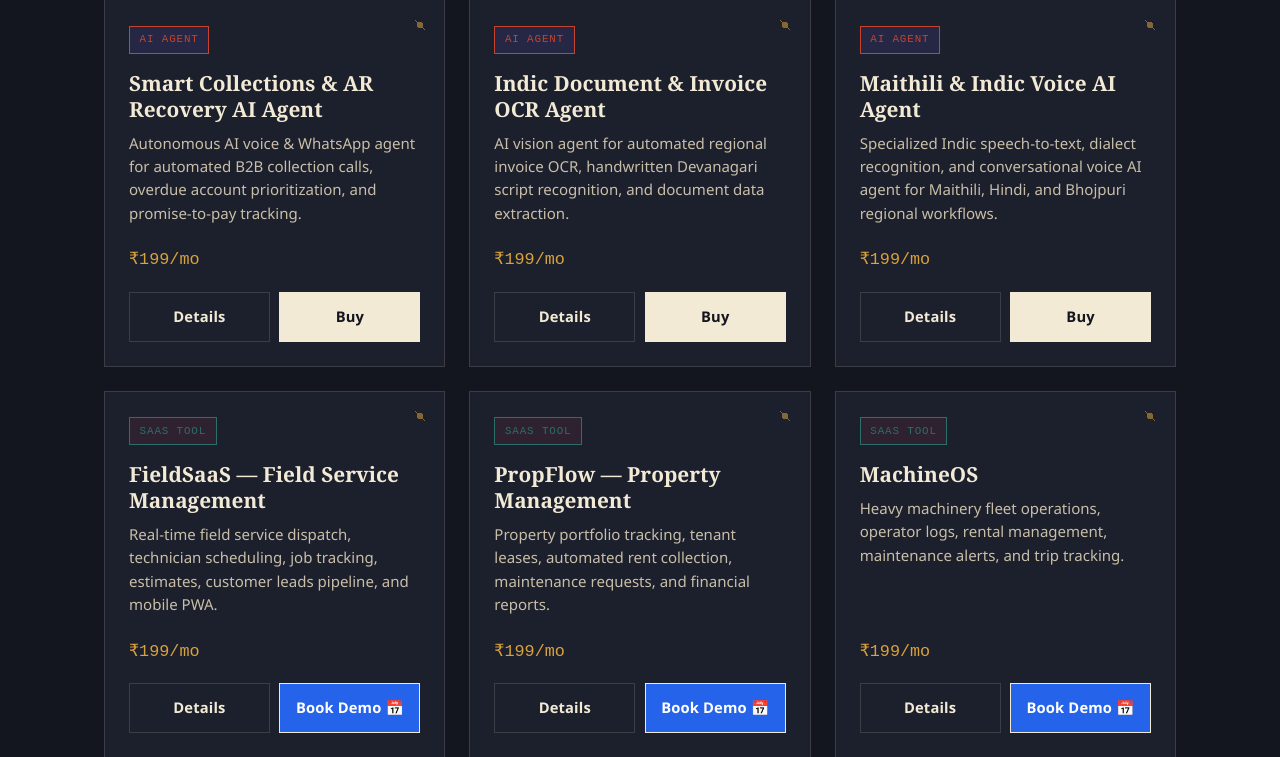
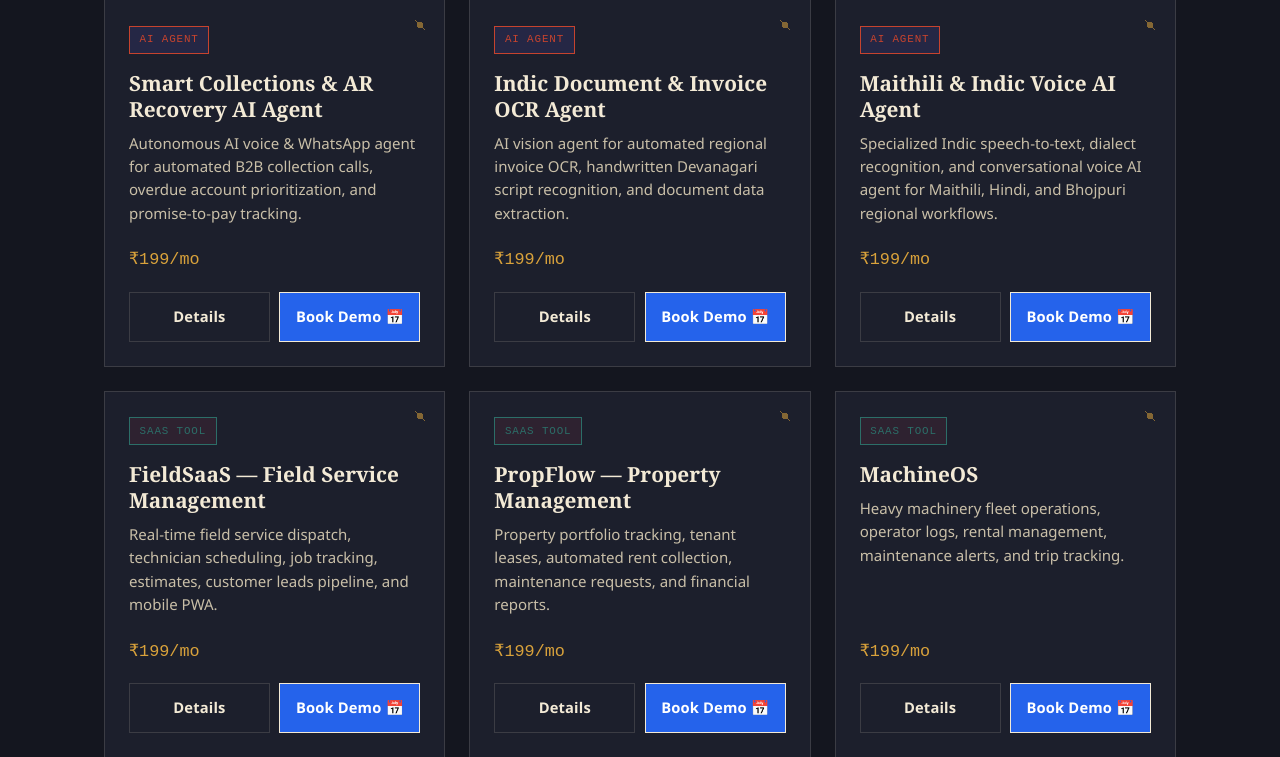
Before and after one commit to errorLAD/milddataV1, a Django app: page /products/ in a window 1280 px wide. Shown: the part 738-1495 px from the top of the page. Run offline with Django 5.2, Linux system fonts and the light colour scheme; data comes from the database, SQL or seed files in the repository; data that the repository does not hold is empty.

Commit message:
Map all SaaS and AI Agent products to dedicated saas_slug routes with Details and Book Demo CTAs

```diff
--- a/products/templates/products/catalog.html
+++ b/products/templates/products/catalog.html
@@ -265,29 +265,12 @@
             <p class="description">{{ product.description|truncatewords:25 }}</p>
             <div class="price">{{ product.active_display_price }}</div>
             <div class="mp-card-footer">
-                <a href="{% url 'products:detail' product.pk %}" class="mp-btn mp-btn-secondary">Details</a>
-                {% if product.category == 'saas_tool' %}
-                    {% if product.name == "Payment Reminder / B2B Payment" %}
-                        <a href="{% url 'products:saas_detail' 'b2b-payment' %}" class="mp-btn" style="background: #2563eb; color: #ffffff;">Book Demo 📅</a>
-                    {% elif product.name == "Supplier Onboarding OS" %}
-                        <a href="{% url 'products:saas_detail' 'supplier-onboarding' %}" class="mp-btn" style="background: #2563eb; color: #ffffff;">Book Demo 📅</a>
-                    {% elif product.name == "Business SaaS Lite" %}
-                        <a href="{% url 'products:saas_detail' 'business-saas' %}" class="mp-btn" style="background: #2563eb; color: #ffffff;">Book Demo 📅</a>
-                    {% elif product.name == "Fleet Management OS" %}
-                        <a href="{% url 'products:saas_detail' 'fleet-management' %}" class="mp-btn" style="background: #2563eb; color: #ffffff;">Book Demo 📅</a>
-                    {% elif "StockFlow" in product.name %}
-                        <a href="{% url 'products:saas_detail' 'stockflow' %}" class="mp-btn" style="background: #2563eb; color: #ffffff;">Book Demo 📅</a>
-                    {% elif product.name == "MachineOS" %}
-                        <a href="{% url 'products:saas_detail' 'machine-os' %}" class="mp-btn" style="background: #2563eb; color: #ffffff;">Book Demo 📅</a>
-                    {% elif "PropFlow" in product.name %}
-                        <a href="{% url 'products:saas_detail' 'property-management' %}" class="mp-btn" style="background: #2563eb; color: #ffffff;">Book Demo 📅</a>
-                    {% elif "FieldSaaS" in product.name %}
-                        <a href="{% url 'products:saas_detail' 'fieldsaas' %}" class="mp-btn" style="background: #2563eb; color: #ffffff;">Book Demo 📅</a>
-                    {% else %}
-                        <a href="{% url 'products:saas_directory' %}" class="mp-btn" style="background: #2563eb; color: #ffffff;">Book Demo 📅</a>
-                    {% endif %}
+                {% if product.saas_slug %}
+                    <a href="{% url 'products:saas_detail' product.saas_slug %}" class="mp-btn mp-btn-secondary">Details</a>
+                    <a href="{% url 'products:saas_detail' product.saas_slug %}" class="mp-btn" style="background: #2563eb; color: #ffffff;">Book Demo 📅</a>
                 {% else %}
-                    <a href="{% url 'products:detail' product.pk %}" class="mp-btn">Buy</a>
+                    <a href="{% url 'products:detail' product.pk %}" class="mp-btn mp-btn-secondary">Details</a>
+                    <a href="{% url 'products:detail' product.pk %}" class="mp-btn" style="background: #2563eb; color: #ffffff;">Buy →</a>
                 {% endif %}
             </div>
         </article>
--- a/products/views.py
+++ b/products/views.py
@@ -67,10 +67,27 @@ def catalog(request):
         if filtered.exists():
             filtered_products = filtered
 
-    # Attach computed regional prices to product objects
+    # Attach computed regional prices and saas_slug to product objects
     for p in filtered_products:
         p.active_display_price = p.get_display_price(currency=currency, billing_cycle=billing_cycle)
         p.active_price_amount = p.get_price_amount(currency=currency, billing_cycle=billing_cycle)
+        p.saas_slug = "b2b-payment"
+        for slug, item in SAAS_PRODUCTS.items():
+            if item["name"] == p.name:
+                p.saas_slug = slug
+                break
+        if p.saas_slug == "b2b-payment":
+            if "FieldSaaS" in p.name: p.saas_slug = "fieldsaas"
+            elif "PropFlow" in p.name: p.saas_slug = "property-management"
+            elif "MachineOS" in p.name: p.saas_slug = "machine-os"
+            elif "StockFlow" in p.name: p.saas_slug = "stockflow"
+            elif "Fleet" in p.name: p.saas_slug = "fleet-management"
+            elif "Business SaaS" in p.name: p.saas_slug = "business-saas"
+            elif "Supplier" in p.name: p.saas_slug = "supplier-onboarding"
+            elif "Payment" in p.name or "B2B" in p.name: p.saas_slug = "b2b-payment"
+            elif "Voice" in p.name or "Maithili" in p.name: p.saas_slug = "maithili-voice-ai"
+            elif "OCR" in p.name or "Document" in p.name: p.saas_slug = "indic-ocr-agent"
+            elif "Collections" in p.name or "Smart" in p.name: p.saas_slug = "collections-ai-agent"
 
     saas_products = get_all_saas_products(currency=currency, billing_cycle=billing_cycle)
 
```
